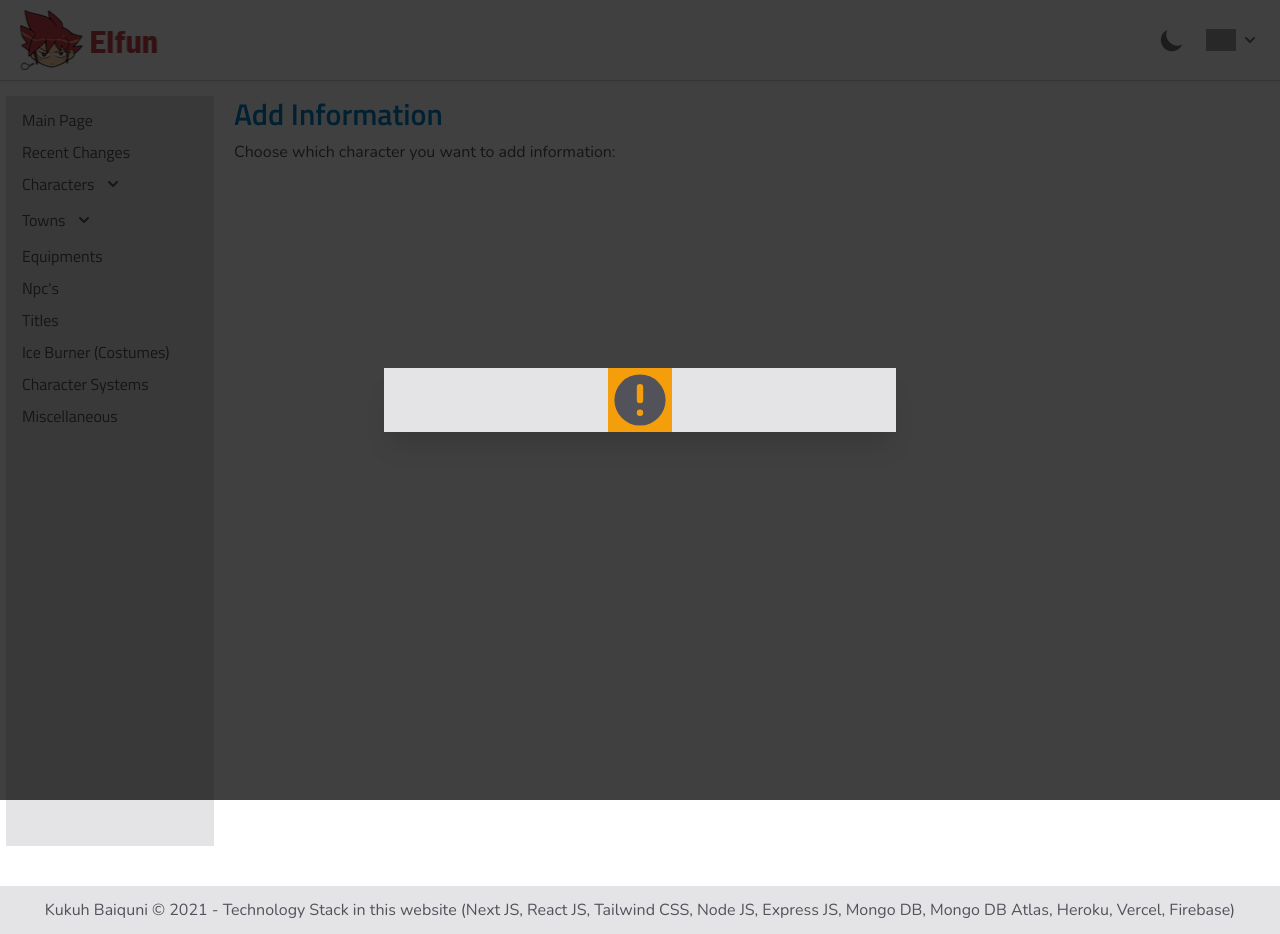
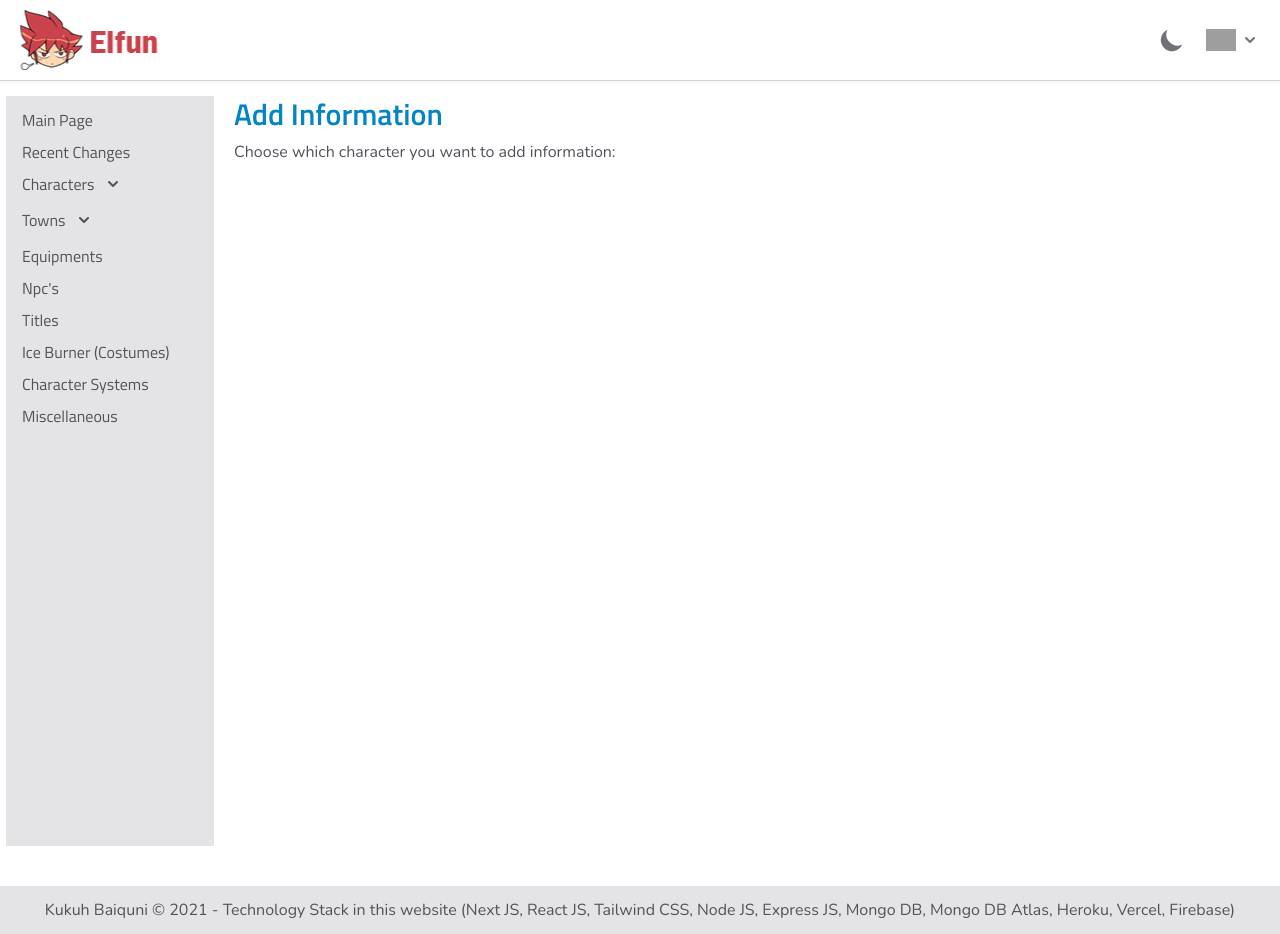
Before and after one commit to kukuhBaiquni/elfun, a Next.js app: page /contribution/character/create in a window 1280 px wide. Built offline with nearby package versions, Linux system fonts and the light colour scheme; grey boxes are pictures that could not be loaded.

Commit message:
prepare for character creation

```diff
--- a/src/pages/contribution/character/create.jsx
+++ b/src/pages/contribution/character/create.jsx
@@ -1,16 +1,18 @@
-import { Fragment, useState, useEffect } from 'react'
+import { Fragment, useState } from 'react'
 import Head from 'next/head'
 import Image from 'next/image'
 import Layout from 'layouts'
 import { useRouter } from 'next/router'
 import Modal from 'components/common/modal'
 import Warning from 'components/common/modal/feedback/warning'
+import { baseClass } from 'constant/characters'
 
 export default function Create() {
-  const [isVisible, setIsVisible] = useState(true)
+  const [isVisible, setIsVisible] = useState(false)
   const { query } = useRouter()
   console.log(query)
-
+  const baseCharacter = baseClass.find((cls) => cls.characterId === +query.characterId)
+  console.log(baseCharacter)
   return (
     <Fragment>
       <Head>
@@ -18,7 +20,7 @@ export default function Create() {
         <meta content='Create Character Information' name='description' />
       </Head>
       <main className='text-general px-2'>
-        <h2 className='text-3xl font-semibold dark:text-sky-400 text-sky-600 font-titillium'>Add {query.character} Information</h2>
+        <h2 className='text-3xl font-semibold dark:text-sky-400 text-sky-600 font-titillium'>Add {query.name} Information</h2>
         <p className='my-2'>
           Choose which character you want to add information:
         </p>
--- a/src/pages/contribution/character/index.jsx
+++ b/src/pages/contribution/character/index.jsx
@@ -3,7 +3,7 @@ import { Fragment, useState, useEffect } from 'react'
 import Head from 'next/head'
 import Layout from 'layouts'
 import Modal from 'components/common/modal'
-import JobPathMapper from 'components/common/modal/job-path/job-path-mapper'
+import ClassTree from 'components/page-fragment/contribution/characters/class-tree'
 import clsx from 'clsx'
 import baseClass from 'constant/characters/base-class'
 
@@ -53,7 +53,7 @@ export default function Character() {
           closeModal={() => setIsVisible(false)}
           isVisible={isVisible}
           render={(
-            <JobPathMapper
+            <ClassTree
               closeModal={() => setIsVisible(false)}
               data={data}
               selectedCharacter={selectedCharacter}
```
Also changed, not shown: src/components/page-fragment/contribution/characters/class-tree.jsx (renamed from src/components/common/modal/job-path/job-path-mapper.jsx).
